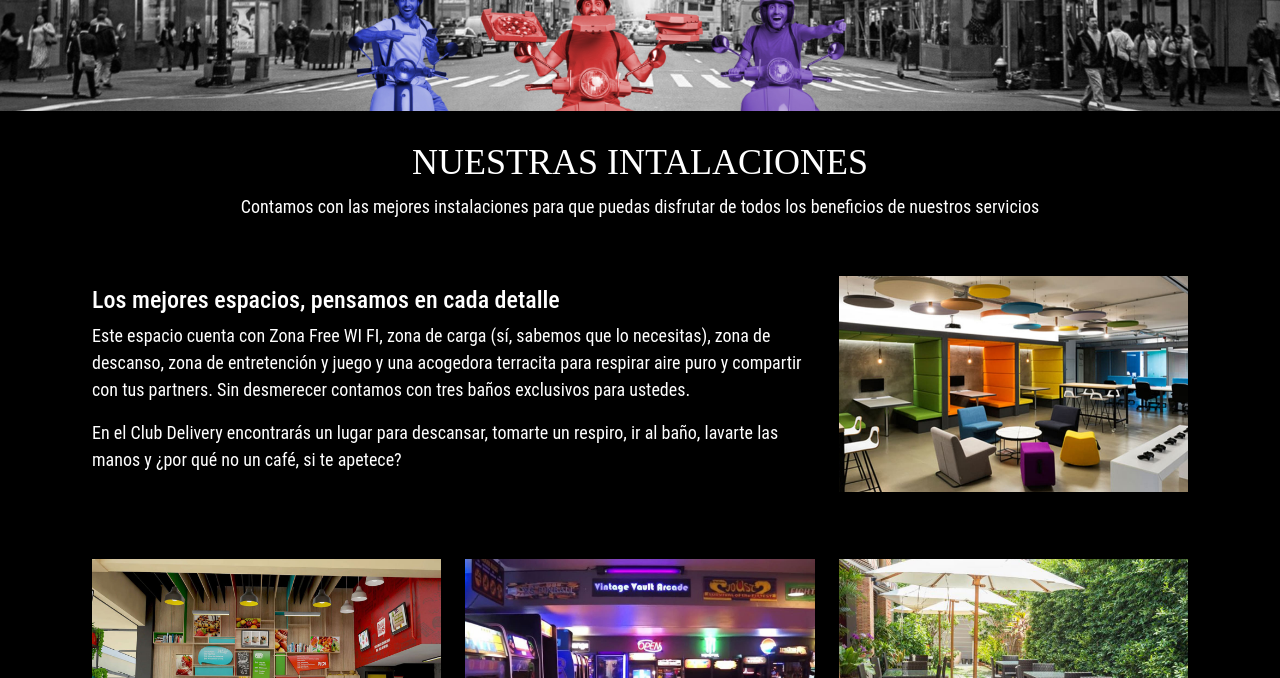
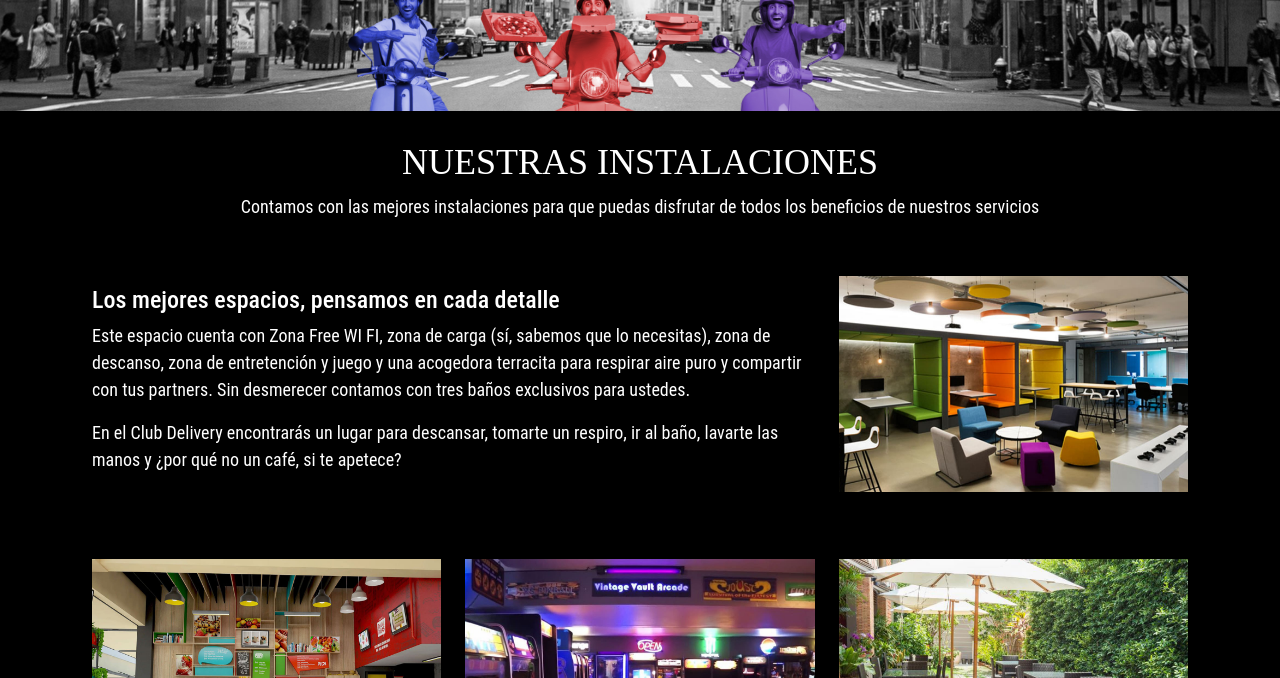
Before and after one commit to jsvr86/CLUBDELIVERYCHILE, a website: page instalaciones.html in a window 1280 px wide. Shown: the part 122-800 px from the top of the page. Drawn offline with nearby package versions, Linux system fonts and the light colour scheme.

Commit message:
Proyecto final

```diff
--- a/instalaciones.html
+++ b/instalaciones.html
@@ -32,7 +32,7 @@
         <section>
             <img src="img/separador.jpg" alt="Separador Club Delivery Chile" height="auto" width="100%">
             <div>
-                <h1 class="titulo">NUESTRAS INTALACIONES</h1>
+                <h1 class="titulo">NUESTRAS INSTALACIONES</h1>
                 <p class="parrafo">Contamos con las mejores instalaciones para que puedas disfrutar de todos los beneficios de nuestros servicios</p>
             </div>
         </section>
```
